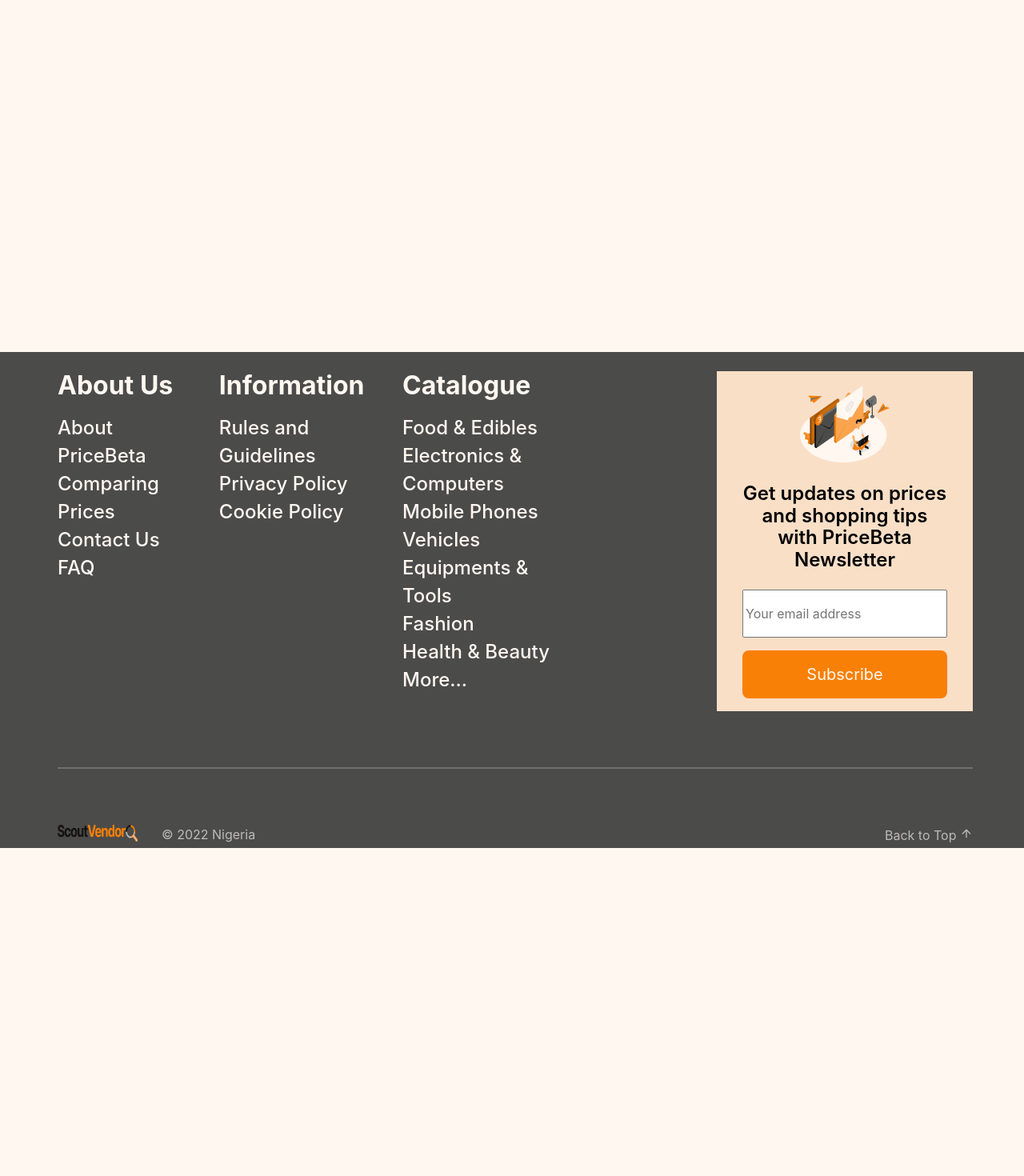
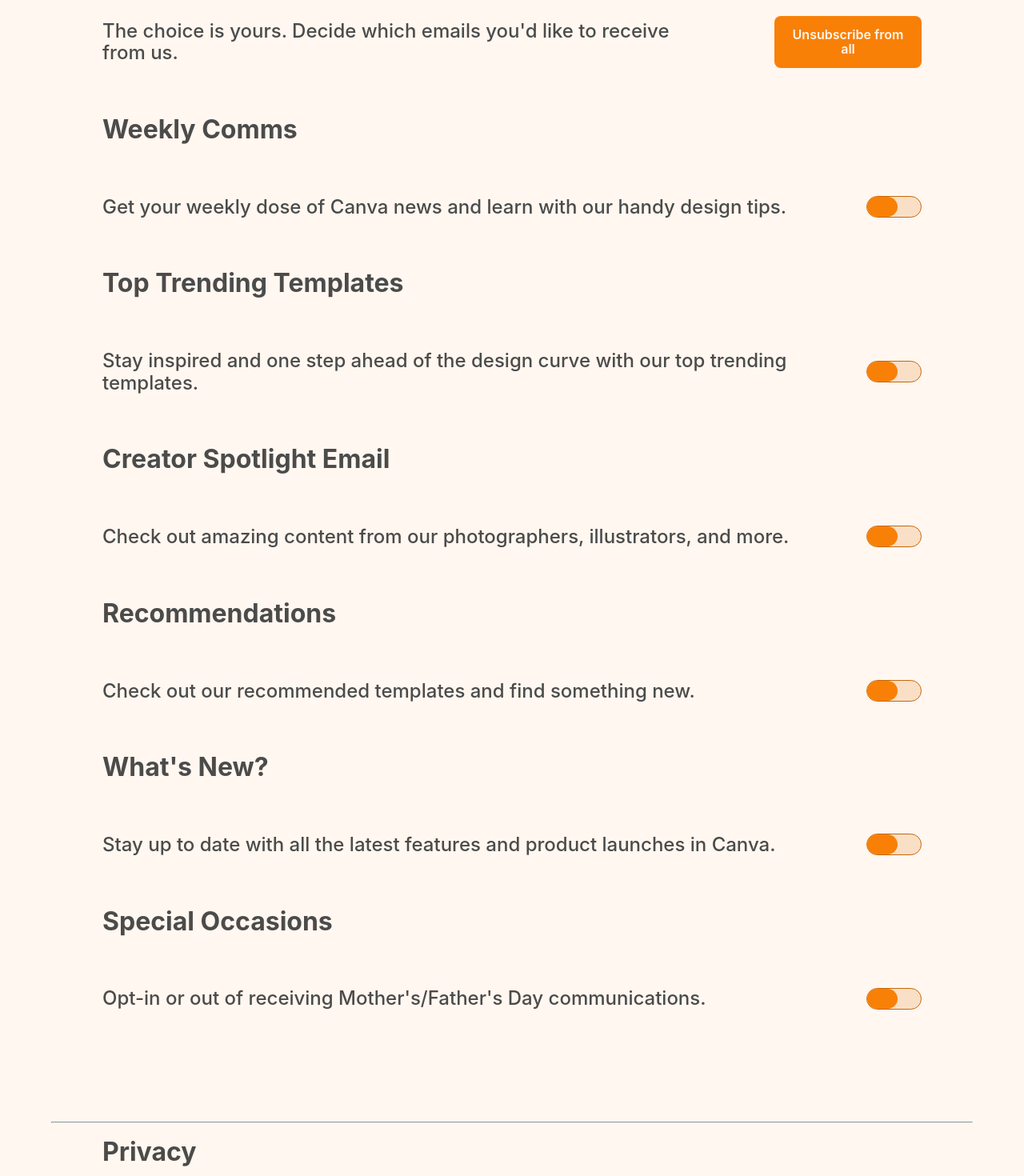
Before and after one commit to zuri-training/Team_26_Repo-Proj_Price_Compare, a React (Create React App) app in the folder frontend/price_beta/: page /email-preferences in a window 1280 px wide. Shown: the part 360-1830 px from the top of the page at 80% size. Before the commit the page ends 1420 px from the top, so only its background shows below. Built offline with nearby package versions, Linux system fonts and the light colour scheme.

Commit message:
added email preferences page

```diff
--- a/frontend/price_beta/src/index.css
+++ b/frontend/price_beta/src/index.css
@@ -335,3 +335,145 @@ Error Page Styles
   flex-direction: var(--flexDirectionColumn);
   padding: 0 77px;
 }
+
+/*
+Email Preferences Styles
+*/
+.pref-container {
+  padding: 10px 64px 100px 64px;
+  color: var(--clr-grey6);
+}
+
+.pref-container h1 {
+  font-weight: 700;
+  font-size: var(--headlineLarge);
+  line-height: 64px;
+  margin-bottom: 52px;
+}
+
+.pref-container h3,
+.privacy h3 {
+  font-size: var(--headlineSmall);
+}
+
+.text-wrapper {
+  display: flex;
+  flex-direction: column;
+  gap: 1em;
+}
+
+.text-wrapper > * {
+  padding: 0.5em 0;
+}
+
+.pref-content {
+  display: flex;
+  justify-content: space-between;
+  align-items: center;
+}
+
+.pref-content p {
+  font-size: var(--titleMedium);
+  margin-right: 3em;
+}
+
+.pref-content button {
+  padding: 14px 16px;
+  background: var(--clr-primaryOrange5);
+  border-radius: 8px;
+  border: none;
+  color: var(--clr-background);
+  font-weight: 600;
+  cursor: pointer;
+}
+
+.privacy {
+  padding: 10px 64px 150px 64px;
+  text-align: justify;
+  color: var(--clr-grey6);
+}
+
+.pref-container + hr {
+  background-color: var(--clr-grey6);
+}
+
+.toggle-switch {
+  position: relative;
+  display: inline-block;
+  width: 69px;
+  height: 27px;
+  pointer-events: none;
+}
+
+.toggle-switch input {
+  opacity: 0;
+  width: 100%;
+  height: 100%;
+  pointer-events: all;
+  margin: 0 2em;
+}
+
+.slider {
+  position: absolute;
+  top: 0;
+  left: 0;
+  right: 0;
+  bottom: 0;
+  cursor: pointer;
+  background-color: var(--clr-secondaryOrange);
+  transition: 0.4s;
+  pointer-events: none;
+}
+
+.slider::before {
+  content: '';
+  position: absolute;
+  width: 38px;
+  height: 25px;
+  background-color: var(--clr-primaryOrange5);
+  transition: var(--transition);
+  pointer-events: none;
+}
+
+.slider::after {
+  position: absolute;
+  right: 10px;
+  bottom: 6px;
+  transition: var(--transition);
+  pointer-events: none;
+}
+
+input:checked + .slider {
+  background-color: var(--clr-secondaryOrange);
+}
+
+input:checked + .slider:before {
+  transform: translateX(30px);
+}
+
+input:checked + .slider:after {
+  left: 8px;
+}
+
+.slider.round {
+  border-radius: 28px;
+  border: var(--common-border);
+}
+
+.slider.round:before {
+  border-radius: 28px;
+}
+
+@media (max-width: 768px) {
+  .pref-container,
+  .privacy {
+    padding: 1em;
+    font-size: 90%;
+  }
+}
+
+@media (max-width: 680px) {
+  .pref-container {
+    font-size: 70%;
+  }
+}
--- a/frontend/price_beta/src/pages/sharedPages/EmailPreferencesPage.js
+++ b/frontend/price_beta/src/pages/sharedPages/EmailPreferencesPage.js
@@ -1,9 +1,100 @@
-import React from 'react'
+import React from 'react';
 
 const EmailPreference = () => {
   return (
-    <div>EmailPreference</div>
-  )
-}
+    <>
+      <section className='pref-container'>
+        <h1>Email Preferences</h1>
+        <div className='text-wrapper'>
+          <h3>Marketing Emails</h3>
+          <div className='pref-content'>
+            <p>
+              The choice is yours. Decide which emails you'd like to receive
+              from us.
+            </p>
+            <button type='submit'>Unsubscribe from all</button>
+          </div>
+          <h3>Weekly Comms</h3>
+          <div className='pref-content'>
+            <p>
+              Get your weekly dose of Canva news and learn with our handy design
+              tips.
+            </p>
+            <div className='toggle-switch'>
+              <input type='checkbox' />
+              <div className='slider round'></div>
+            </div>
+          </div>
+          <h3>Top Trending Templates</h3>
+          <div className='pref-content'>
+            <p>
+              Stay inspired and one step ahead of the design curve with our top
+              trending templates.
+            </p>
+            <div className='toggle-switch'>
+              <input type='checkbox' />
+              <div className='slider round'></div>
+            </div>
+          </div>
+          <h3>Creator Spotlight Email</h3>
+          <div className='pref-content'>
+            <p>
+              Check out amazing content from our photographers, illustrators,
+              and more.
+            </p>
+            <div className='toggle-switch'>
+              <input type='checkbox' />
+              <div className='slider round'></div>
+            </div>
+          </div>
+          <h3>Recommendations</h3>
+          <div className='pref-content'>
+            <p>Check out our recommended templates and find something new.</p>
+            <div className='toggle-switch'>
+              <input type='checkbox' />
+              <div className='slider round'></div>
+            </div>
+          </div>
+          <h3>What's New?</h3>
+          <div className='pref-content'>
+            <p>
+              Stay up to date with all the latest features and product launches
+              in Canva.
+            </p>
+            <div className='toggle-switch'>
+              <input type='checkbox' />
+              <div className='slider round'></div>
+            </div>
+          </div>
+          <h3>Special Occasions</h3>
+          <div className='pref-content'>
+            <p>
+              Opt-in or out of receiving Mother's/Father's Day communications.
+            </p>
+            <div className='toggle-switch'>
+              <input type='checkbox' />
+              <div className='slider round'></div>
+            </div>
+          </div>
+        </div>
+      </section>
+      <hr />
+      <div class='privacy'>
+        <h3>Privacy</h3>
+        <div class='pref-content'>
+          <p>
+            Canva can collect more data about me from third-party providers to
+            personalise <br />
+            my experience and messages.
+          </p>
+          <div class='toggle-switch'>
+            <input type='checkbox' />
+            <div class='slider round'></div>
+          </div>
+        </div>
+      </div>
+    </>
+  );
+};
 
-export default EmailPreference
+export default EmailPreference;
```
